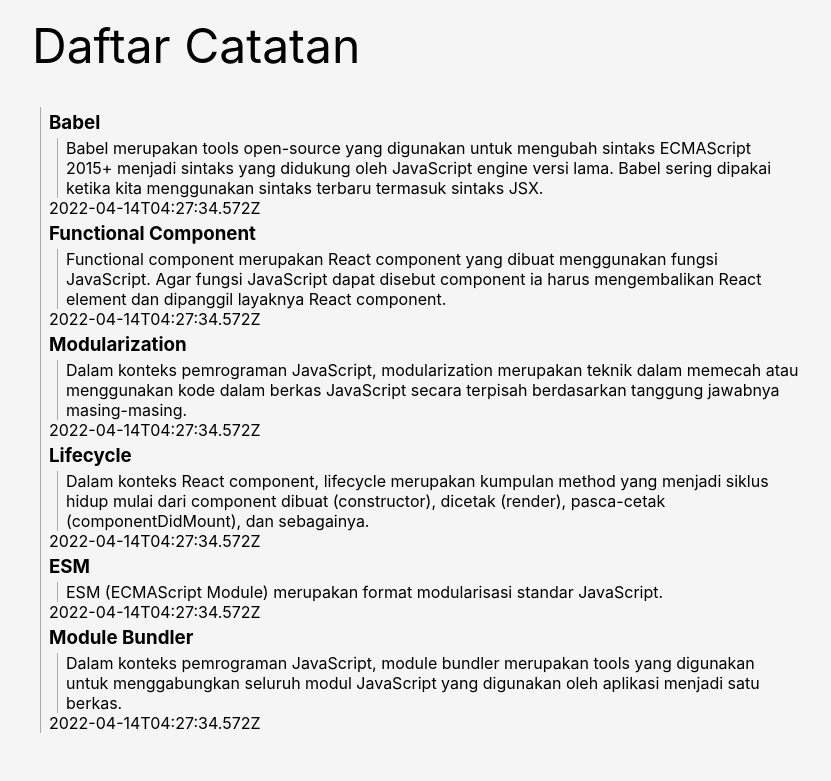
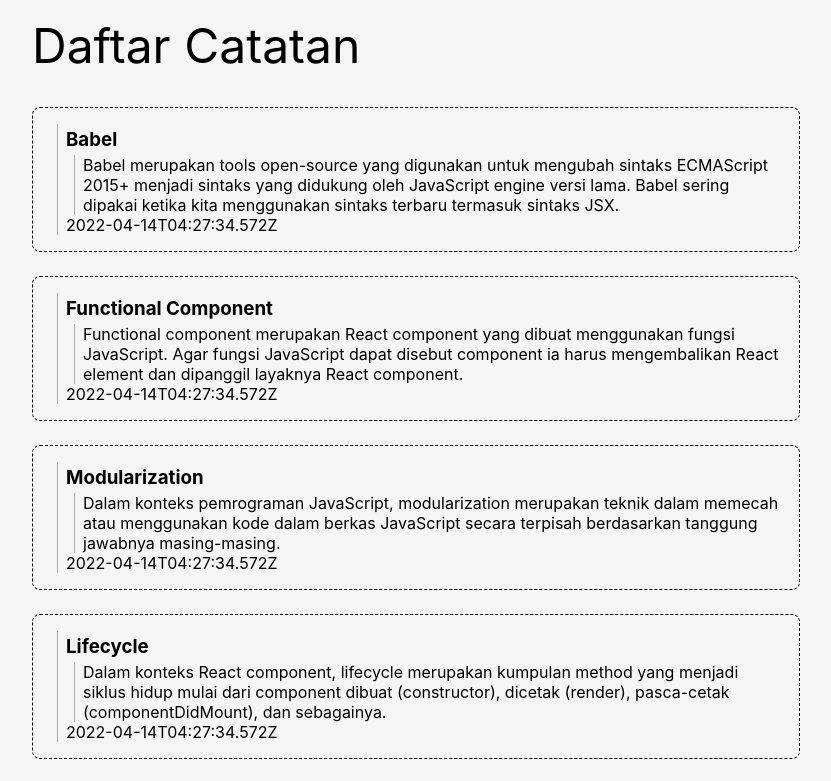
Before and after one commit to hafidzahm/submission-react, a React (Vite) app: page / in a window 1280 px wide. Shown: the top 781 px of the page, without its empty margins (224-1055 px from the left). Built offline with nearby package versions, Linux system fonts and the light colour scheme.

Commit message:
style init2

```diff
--- a/src/component/NoteItem.jsx
+++ b/src/component/NoteItem.jsx
@@ -3,7 +3,7 @@ import NoteItemBody from "./NoteItemBody";
 
 function NoteItem ({ title, body, createdAt, archived}) {
     return (
-        <div>
+        <div className="note-item">
             <NoteItemBody title={title} body={body} createdAt={createdAt} archived={archived}/>
         </div>
     );
```
